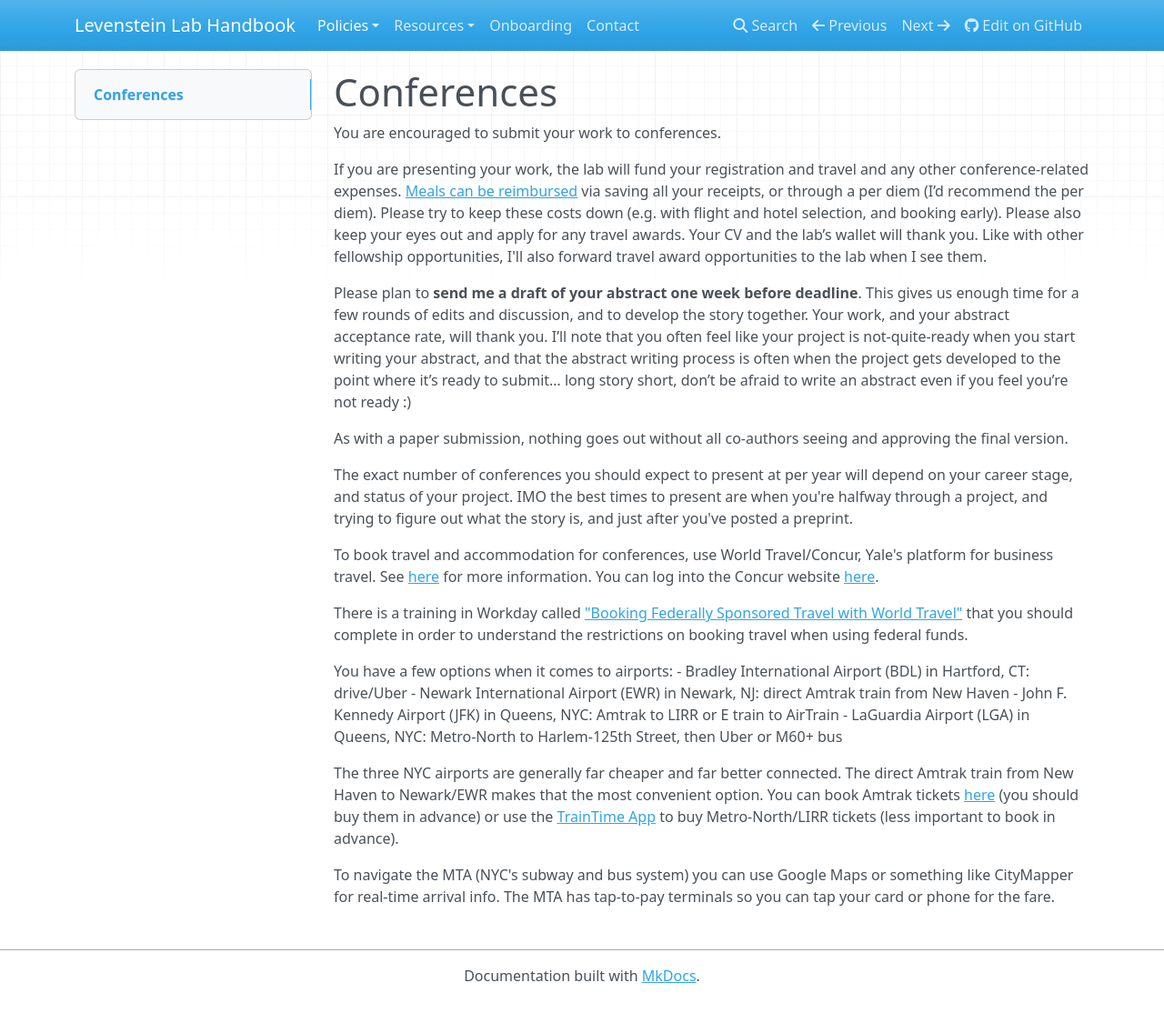
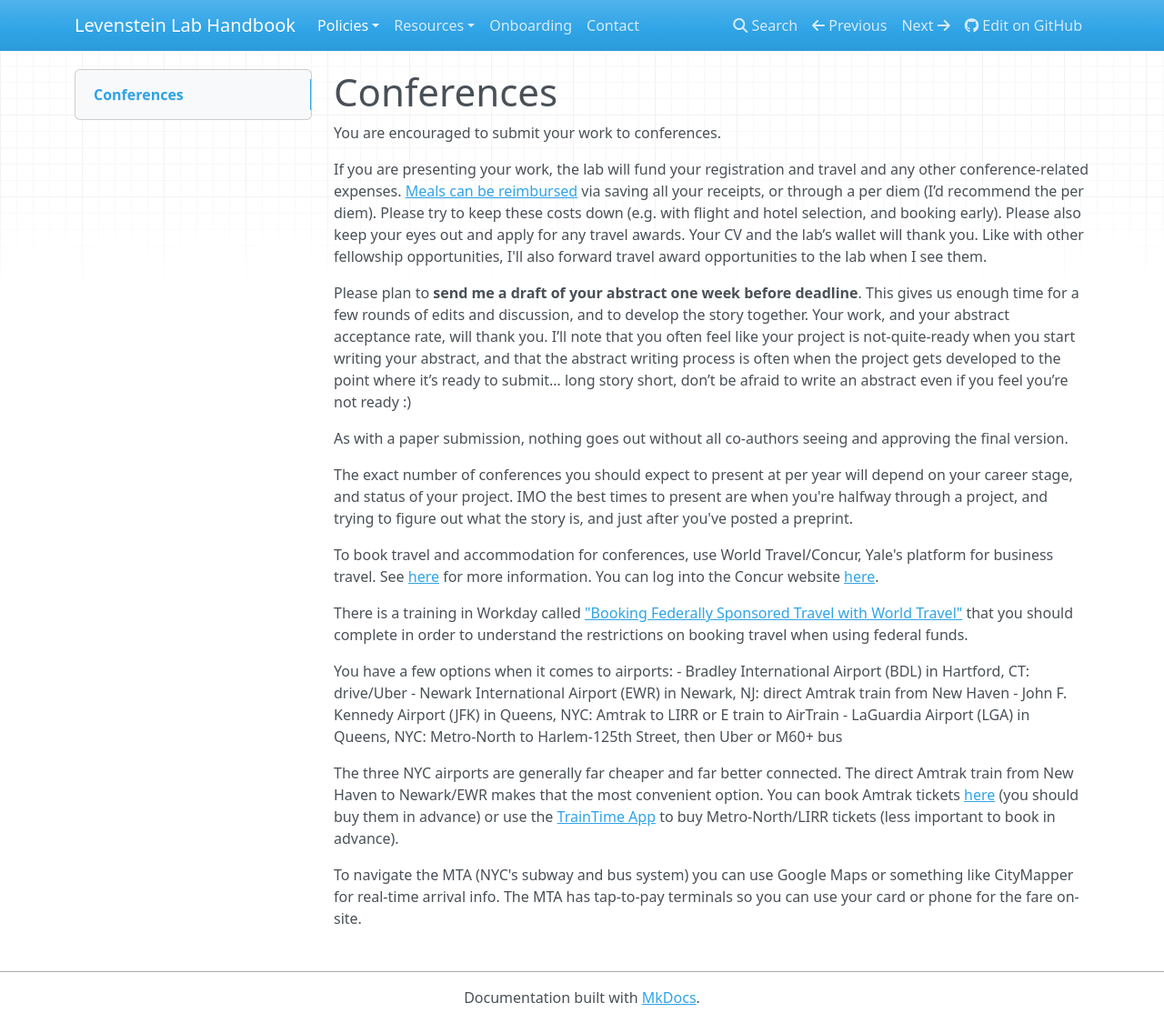
Before and after one commit to LevensteinLab/Lab-Handbook, an MkDocs documentation site: the page built from docs/Policies/conferences_workshops.md, in a window 1280 px wide and 1125 px high. Shown: the whole window at 91% size. Built offline with MkDocs 1.6.1, drawn with Linux system fonts in a browser that asks for light colours; nearby versions of some CDN libraries.

Commit message:
updated info on MTA

```diff
--- a/docs/Policies/conferences_workshops.md
+++ b/docs/Policies/conferences_workshops.md
@@ -22,4 +22,4 @@ You have a few options when it comes to airports:
 
 The three NYC airports are generally far cheaper and far better connected. The direct Amtrak train from New Haven to Newark/EWR makes that the most convenient option. You can book Amtrak tickets [here](www.amtrak.com) (you should buy them in advance) or use the [TrainTime App](https://www.mta.info/traintime) to buy Metro-North/LIRR tickets (less important to book in advance).
 
-To navigate the MTA (NYC's subway and bus system) you can use Google Maps or something like CityMapper for real-time arrival info. The MTA has tap-to-pay terminals so you can tap your card or phone for the fare.
+To navigate the MTA (NYC's subway and bus system) you can use Google Maps or something like CityMapper for real-time arrival info. The MTA has tap-to-pay terminals so you can use your card or phone for the fare on-site.
```
